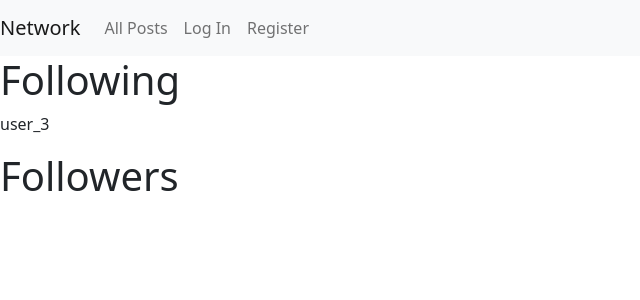
After one commit to nameer50/Twitty, a Django app: a page that uses network/templates/network/layout.html in a window 1280 px wide. The commit adds this page. Shown: the top 300 px of the page, without its empty margins (0-640 px from the left). Run offline with Django 3.2, Linux system fonts and the light colour scheme; data comes from the database, SQL or seed files in the repository.

Commit message:
profile functionality

```diff
--- a/network/admin.py
+++ b/network/admin.py
@@ -16,7 +16,7 @@ class PostAdmin(admin.ModelAdmin):
     list_display = ("id", "user_post", "post", "timestamp")
 
 class ProfileAdmin(admin.ModelAdmin):
-    list_display = ("id",)
+    list_display = ("user_profile",)
 
 
 admin.site.register(User, UserAdmin)
--- a/network/models.py
+++ b/network/models.py
@@ -45,4 +45,6 @@ class Like(models.Model):
 
 
 class Profile(models.Model):
-    following = models.ManyToManyField(User, null=True)
+    user_profile = models.ForeignKey(User,primary_key=True, on_delete=models.CASCADE, related_name="user_profile", default="1")
+    following = models.ManyToManyField(User, null=True, related_name='followings')
+    followers = models.ManyToManyField(User, null=True, related_name='followers')
--- a/network/static/network/posts.js
+++ b/network/static/network/posts.js
@@ -60,7 +60,7 @@ document.addEventListener('DOMContentLoaded', function() {
             card_header.classList.add('card-header');
             card_body.classList.add('card-body');
 
-            card_header.innerHTML = `${post.user_post}<br>${post.time}`;
+            card_header.innerHTML = `<a href="profile/${post.user_post}">${post.user_post}</a><br>${post.time}`;
             card_body.innerHTML = `<h5 class='card-title'>${post.post}</h5>`;
             card_body.innerHTML += `<button id='like' class='btn btn-primary' data-post=${post.id}>Like: 0</button> <button class='btn btn-primary'>Comment</button>`;
 
--- a/network/templates/network/layout.html
+++ b/network/templates/network/layout.html
@@ -22,7 +22,7 @@
               <ul class="navbar-nav mr-auto">
                 {% if user.is_authenticated %}
                     <li class="nav-item">
-                        <a class="nav-link" id="profile"><strong>{{ user.username }}</strong></a>
+                        <a class="nav-link" id="profile" href="{% url 'profile' user.username %}"><strong>{{ user.username }}</strong></a>
                     </li>
                 {% endif %}
                 <li class="nav-item">
--- a/network/templates/network/posts.html
+++ b/network/templates/network/posts.html
@@ -13,8 +13,9 @@
     {% for post in posts %}
     <div class="card">
         <div class="card-header">
-          {{post.user_post}}
-          <br>{{post.time}}
+          <a href="{% url 'profile' post.user_post %}">{{post.user_post}}</a>
+          <br>
+          {{post.time}}
         </div>
         <div class="card-body">
           <h5 class="card-title">{{post.post}}</h5>
--- /dev/null
+++ b/network/templates/network/profile.html
@@ -0,0 +1,23 @@
+{% extends "network/layout.html" %}
+{% load static %}
+
+{% block body %}
+
+<h1> Following </h1>
+{% for user in following %}
+<p>{{user}}</p>
+{% endfor %}
+
+<h1> Followers </h1>
+{% for user in followers %}
+<p>{{user}}</p>
+{% endfor %}
+
+
+{% endblock %}
+
+
+
+{% block script %}
+
+{% endblock %}
--- a/network/urls.py
+++ b/network/urls.py
@@ -9,6 +9,7 @@ urlpatterns = [
     path("logout", views.logout_view, name="logout"),
     path("register", views.register, name="register"),
     path("posts", views.posts, name="posts"),
+    path("profile/<str:username>", views.profile, name="profile"),
 
 
     path("liked", views.liked, name="liked_posts")
--- a/network/views.py
+++ b/network/views.py
@@ -87,8 +87,6 @@ def posts(request):
         p = Post(user_post=user_post, post=post)
         p.save()
         new_post = p.serialize()
-
-
         return JsonResponse({'success': new_post})
 
 
@@ -114,3 +112,14 @@ def liked(request):
                 return JsonResponse({'success': 'unliked', 'likes':likes})
         except:
             return JsonResponse({'error':'something went wrong'})
+
+
+def profile(request, username):
+    if request.method == "GET":
+        user = User.objects.get(username=username)
+
+        profile = Profile.objects.get(pk=user.id)
+        following = [user for user in profile.following.all()]
+        followers = [user for user in profile.followers.all()]
+
+        return render(request, 'network/profile.html', {'following': following, 'followers':followers})
```
Also changed, not shown: db.sqlite3, network/migrations/0001_initial.py, network/migrations/0002_post_like_comments.py (deleted), network/migrations/0002_profile_followers_alter_profile_following.py (added), network/migrations/0003_remove_post_followers_remove_post_following_profile.py (deleted), network/migrations/0004_alter_profile_followers_alter_profile_following.py (deleted), network/migrations/0005_delete_profile.py (deleted), network/migrations/0006_profile.py (deleted), network/migrations/0007_alter_profile_following.py (deleted), network/migrations/0008_alter_post_post.py (deleted).
